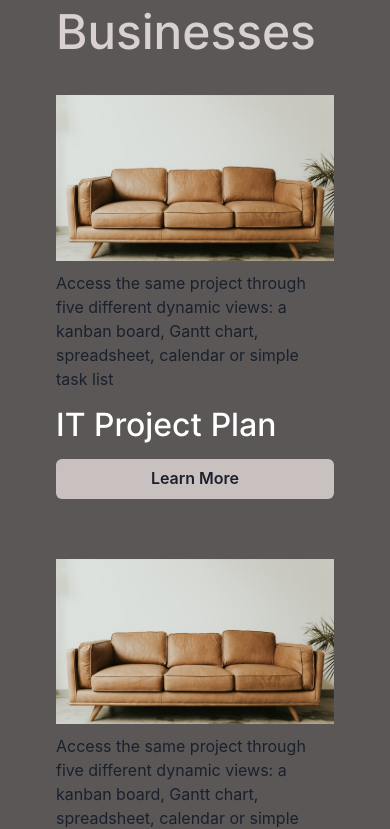
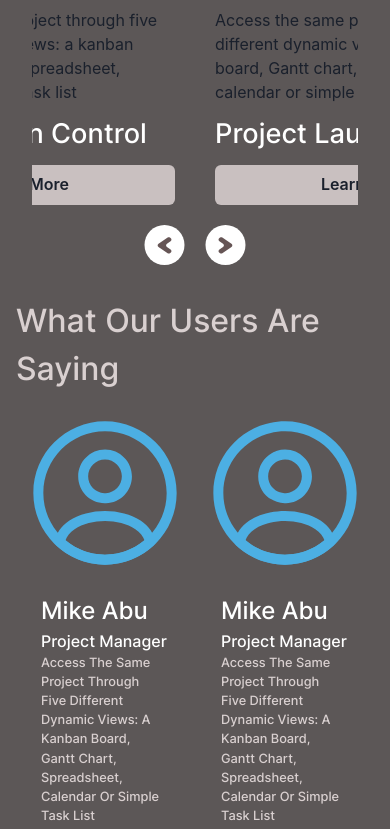
Before and after one commit to PhilipOyelegbin/task-tracker, a React (Vite) app: page / in a window 390 px wide. Shown: the part 3361-4190 px from the top of the page. Built offline with nearby package versions, Linux system fonts and the light colour scheme.

Commit message:
added the last part of landing page

```diff
--- a/src/components/SharedLayout.jsx
+++ b/src/components/SharedLayout.jsx
@@ -1,4 +1,5 @@
 import { Outlet } from 'react-router-dom';
+import Footer from './Footer';
 import Nav from './Nav';
 
 const SharedLayout = () => {
@@ -6,6 +7,7 @@ const SharedLayout = () => {
     <>
         <Nav/>
         <Outlet/>
+        <Footer/>
     </>
   )
 }
--- a/src/pages/landing/footer.css
+++ b/src/components/footer.css
@@ -1,6 +1,6 @@
 .footer{
     background-color:hsl(0, 10%, 68%);
-    margin-top: 2rem;
+
     padding: 4rem;
     display: flex;
     flex-direction: column;
--- a/src/pages/landing/Landing.jsx
+++ b/src/pages/landing/Landing.jsx
@@ -1,4 +1,4 @@
-import Footer from "./Footer"
+
 import Hero from "./Hero"
 import NewsLetter from "./NewsLetter"
 import Projects from "./Projects"
@@ -13,7 +13,6 @@ const Landing = () => {
         <Projects/>
         <Testimonials/>
         <NewsLetter/>
-        <Footer/>
     </div>
   )
 }
--- a/src/pages/landing/Projects.jsx
+++ b/src/pages/landing/Projects.jsx
@@ -38,6 +38,14 @@ const Projects = () => {
       title:`Event Plan`
     },
   ]
+  const moveRight= ()=>{
+    let projects = document.getElementById('projects');
+    projects.scrollLeft = projects.scrollLeft+300;
+  };
+  const moveLeft= ()=>{
+    let projects = document.getElementById('projects');
+    projects.scrollLeft = projects.scrollLeft-300;
+  }
   const renderProjects = projects.map((project,index)=><div className='projectDiv' key={index}>
     <img className='project-img' src={project.img} alt=''/>
     <p className='project-p'>{project.text}</p>
@@ -45,15 +53,15 @@ const Projects = () => {
     <Button bgColor={'#C9C0C0'}>Learn More</Button>
   </div>)
   return (
-    <div style={{margin:'3.5rem', display:'flex', flexDirection:'column', alignItems:'center', gap:'20px'}}>
+    <div className ='project-main'>
       <h1 className='project-h1'>Project Template For Businesses</h1>
-      <div className='project-div'>
+      <div id='projects' className='project-div'>
         {renderProjects}
       </div>
-      <Button>View More</Button>
+      <Button className='vMoreBtn'>View More</Button>
       <div className='button-div'>
-        <img className='buttons' src ={arrowLeft} alt=''/>
-        <img className='buttons' src ={arrowRight} alt =''/>
+        <img  onClick= {moveLeft} className='buttons' src ={arrowLeft} alt=''/>
+        <img onClick= {moveRight} className='buttons' src ={arrowRight} alt =''/>
 
       </div>
     </div>
--- a/src/pages/landing/Testimonials.jsx
+++ b/src/pages/landing/Testimonials.jsx
@@ -35,7 +35,7 @@ const Testimonials = () => {
 
         },
     ];
-    const renderTestiomonials= testimonials.map((testimony,index)=><div className='person-div' key={index}>
+    const renderTestiomonials= testimonials.map((testimony,index)=><div className= 'person-div' key={index}>
         <img className='testimonial-img' src={testimony.img} alt=''/>
         <div className='testimony-div'>
             <p className='testimony-name'>{testimony.name}</p>
--- a/src/pages/landing/newsLetter.css
+++ b/src/pages/landing/newsLetter.css
@@ -11,7 +11,7 @@
     flex-direction: column;
     align-items: center;
     margin-top: 8rem;
-    margin-bottom: 10rem;
+    padding-bottom: 10rem;
 }
 .newsLetter-p{
     width:50%;
--- a/src/pages/landing/projects.css
+++ b/src/pages/landing/projects.css
@@ -1,13 +1,19 @@
 @font-face{
     font-family:Inter;
     src:url(../../Fonts/Inter[wght].ttf);
+}
+.project-main{
+    margin: 2rem;
+    display: flex;
+    flex-direction: column;
+    align-items: center;
+    gap:20px;
 }
 .project-h1{
     font-family: 'Inter';
     font-style: normal;
     font-weight: 500;
     font-size: 3rem;
-    line-height: 87px;
     text-transform: capitalize;
 
     color: #D9D0D0;
@@ -16,17 +22,18 @@
     display: flex;
     flex-direction: column;
     justify-content: center;
-    width:28%;
-    height:min-content;
+    width:334px;
+    height:auto;
     gap: 10px;
     margin:0;
 }
 .project-div{
     display: flex;
     width:100%;
-    gap:60px;
+    gap:40px;
     flex-wrap: wrap;
     align-items: center;
+    justify-content: center;
 
 }
 .project-h2{
@@ -46,15 +53,43 @@
 .button-div .buttons{
     display: none;
 }
+
 @media (max-width: 768px) {
+    .project-main .vMoreBtn{
+        display: none;
+    }
     .projectDiv{
-        width: 100%;
+        width: 400px;
+        height: auto;
     }
-    .project-div{
-        flex-direction: column;
-        width: 100%;
+    .projectDiv::-webkit-scrollbar{
+        display:none;
+    }
+    .project-h1{
+        font-size:2rem;
+    }
+    .project-main .project-div{
+        overflow-x: auto;
+        flex-wrap: nowrap;
+        width:100%;
+        align-items: center;
+        justify-content: center;
     }
     .button-div .buttons{
         display:inline-block;
     }
+    .buttons:hover{
+        opacity: 0.6;
+        cursor: pointer;
+    }
+    .project-img{
+        width: 300px;
+    }
+    .project-p{
+        width: 300px ;
+    }
+    .project-h2{
+        width: 300px;
+        font-size: 1.7rem;
+    }
 }
--- a/src/pages/landing/testimonial.css
+++ b/src/pages/landing/testimonial.css
@@ -78,14 +78,16 @@
 @media (max-width: 768px) {
     .person-div{
         flex-direction: column;
-        width:max-content;
+        width:160px;
         align-items:flex-start;
+
     }
     .intestimonial-div{
         gap:20px;
         width: 100%;
-        flex-direction: column;
-
+        align-items: center;
+        flex-wrap:nowrap;
+        justify-content: center;
     }
     .testimonial-img{
         width: 300px;
@@ -94,10 +96,11 @@
         margin-left: 1rem;
     }
     .testimonial-div{
-        padding: 0 2rem;
+        padding: 0 1rem;
     }
     .testimonial-h1{
         font-size: 2rem;
+        width:100%;
     }
     .arrowBtn{
         display: none;
@@ -105,4 +108,8 @@
     .testimonial-div .v-Button{
         display: block;
     }
+    .testimony{
+        font-size: 0.8rem;
+        width: 120px;
+    }
 }
--- a/src/pages/login/Login.jsx
+++ b/src/pages/login/Login.jsx
@@ -1,20 +1,21 @@
+import React from'react'
 import { Button, Center, Flex, FormControl, FormLabel, Heading, HStack, Input, Text, VStack } from "@chakra-ui/react"
-import axios from "axios"
+//import axios from "axios"
 import { useEffect, useState } from "react"
 import { FaFacebook, FaGoogle, FaLinkedin } from "react-icons/fa"
 import { Link, useNavigate } from "react-router-dom"
 
 const Login = () => {
-    const [loading, setLoading] = useState(false)
-    const [error, setError] = useState(false)
+    const [loading, setLoading] = useState(false);
+    const [error, setError] = useState(false);
     const [user, setUser] = useState({email: "", password: ""});
 
-    const navigate = useNavigate()
+    const navigate = useNavigate();
 
     const handleLogin = (e) => {
         e.preventDefault();
         setLoading(true);
-        const logData = async () => {
+        /*const logData = async () => {
             try {
                 let loginData = {email: user.email, password: user.password};
                 await axios.post('/login', loginData)
@@ -28,6 +29,7 @@ const Login = () => {
             }
         }
         logData();
+        */
     };
 
     const handleChange = (e) => {
```
Also changed, not shown: src/components/Footer.jsx (renamed from src/pages/landing/Footer.jsx, +4 -4 lines).
